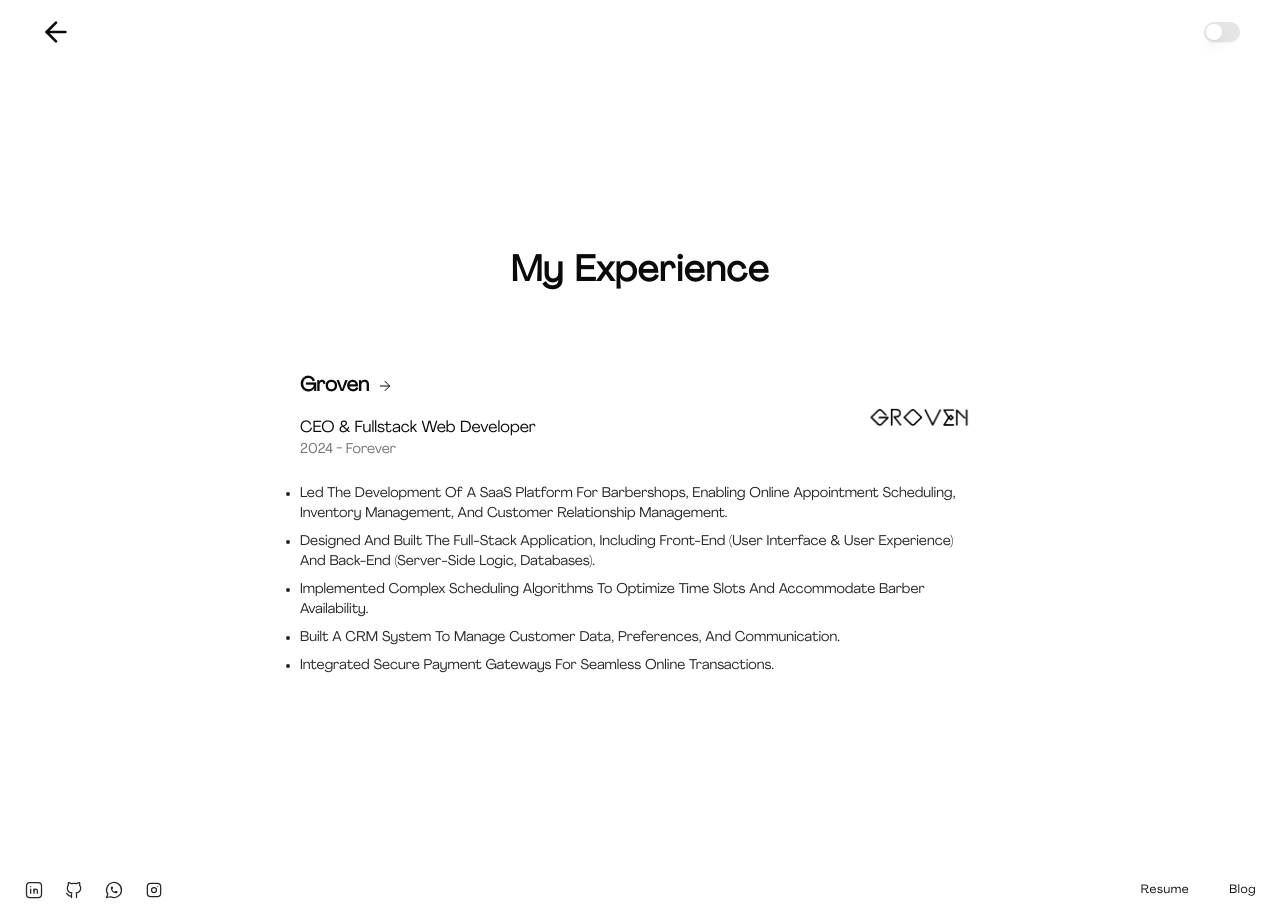
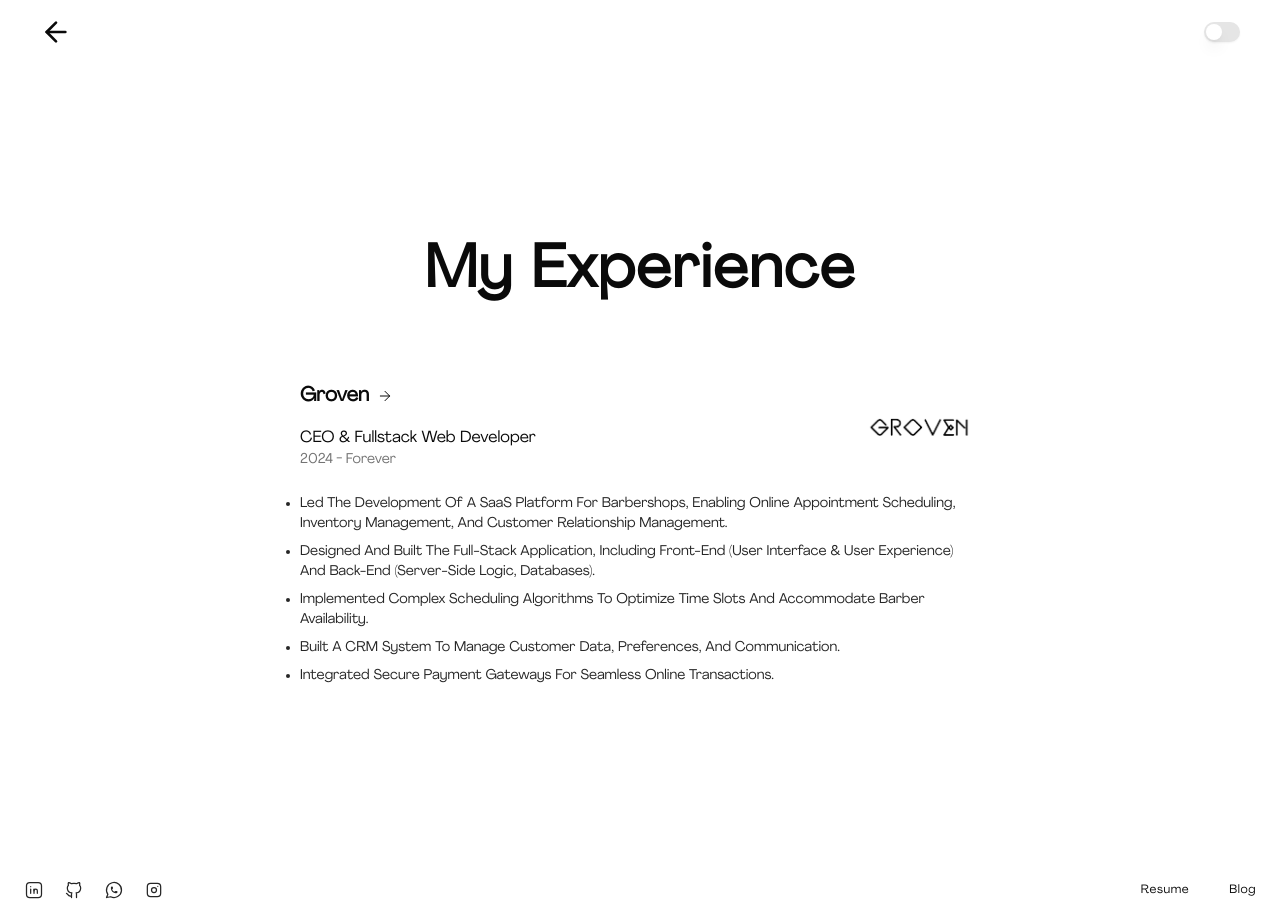
Before and after one commit to saadtresayyed10/minimal-portfolio, a Next.js app: page /experience in a window 1280 px wide. Built offline with nearby package versions, Linux system fonts and the light colour scheme.

Commit message:
Done for morning sessh

```diff
--- a/app/(experience)/experience/page.tsx
+++ b/app/(experience)/experience/page.tsx
@@ -1,10 +1,9 @@
-import { Rocket, Users } from "lucide-react";
 import ExperienceComponent from "./_components/ExperienceComponent";
 
 const WorkPage = () => {
   return (
     <div className="flex flex-col gap-y-10 justify-center items-center w-full min-h-screen">
-      <h1 className="lg:text-4xl text-xl font-semibold capitalize font-agrandir text-center tracking-wide">
+      <h1 className="lg:text-6xl text-4xl font-semibold capitalize font-agrandir text-center tracking-wide">
         My Experience
       </h1>
       <ExperienceComponent />
```
